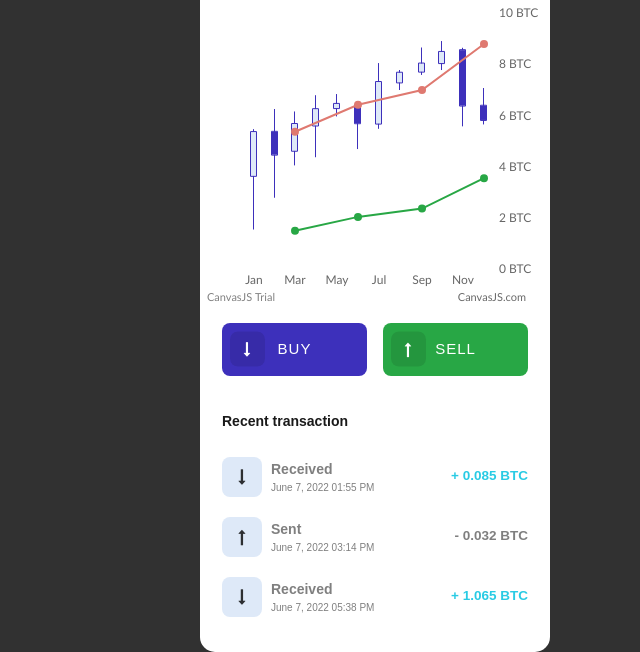
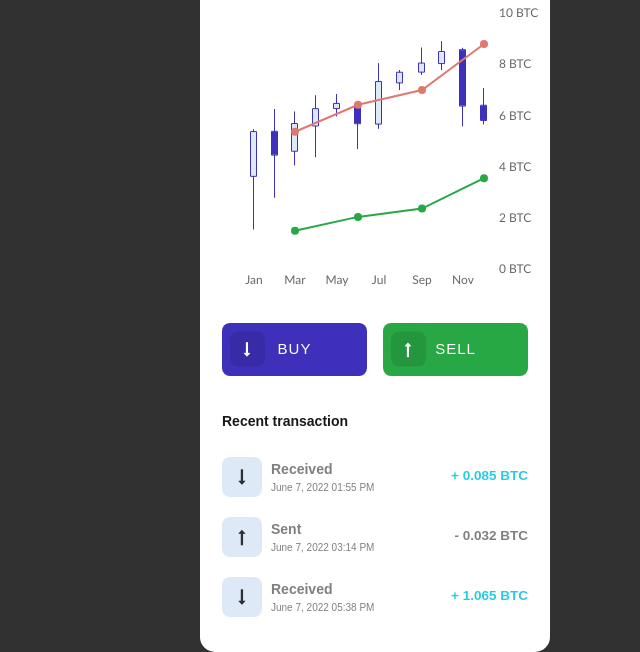
Before and after one commit to lambert34/Crypto-App-trading, a plain HTML site: page index.html in a window 1280 px wide. Shown: the part 200-852 px from the top of the page, without its empty margins (640-1280 px from the left). Drawn offline with Linux system fonts and the light colour scheme.

Commit message:
скорректировали отображение ненужной информации

```diff
--- a/css/custom.css
+++ b/css/custom.css
@@ -145,3 +145,14 @@ div.transaction_list .transaction_amount {
 div.transaction_list .amount_sent {
   color: var(--app-text-light-color);
 }
+
+#ta_body_chart > div:after {
+  position: absolute;
+  content: ' ';
+  width: 100%;
+  height: 20px;
+  background-color: #fff;
+  left: 0;
+  bottom: 0;
+  margin-bottom: -10px;
+}
```
